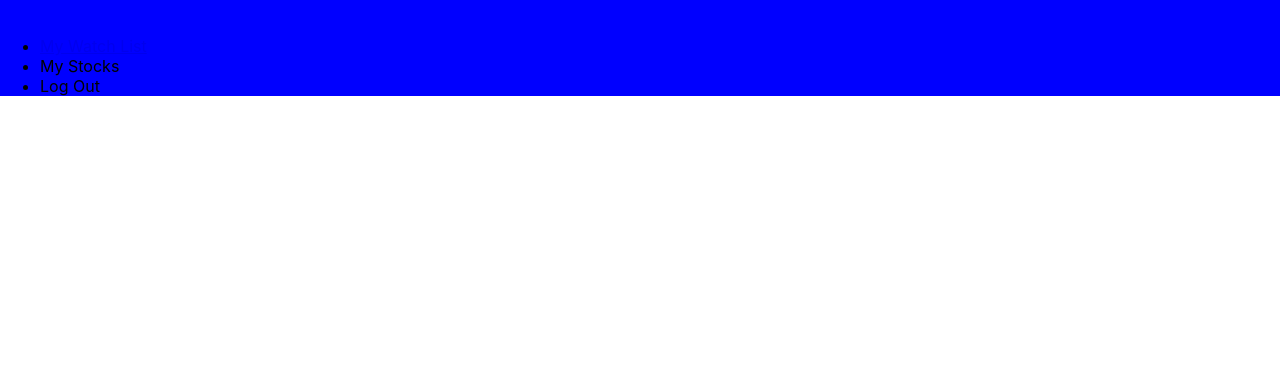
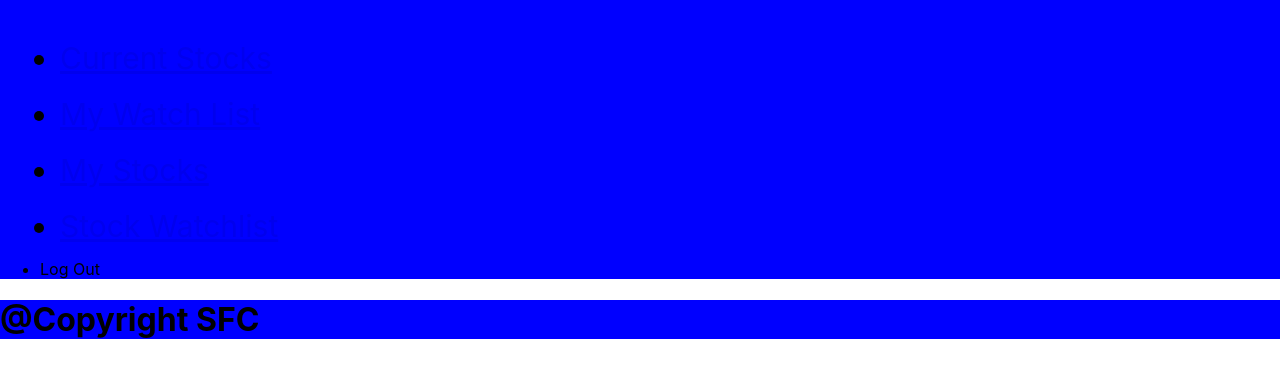
Before and after one commit to DCuadra85/project3, a React (Create React App) app in the folder projectshell/client/projectapp/: page /myInvestments in a window 1280 px wide. Shown: the top 378 px of the page. Built offline with nearby package versions, Linux system fonts and the light colour scheme.

Commit message:
navbar functionality and ability to swap to repsonsive pages

```diff
--- a/projectshell/client/projectapp/src/App.js
+++ b/projectshell/client/projectapp/src/App.js
@@ -1,6 +1,8 @@
 import './App.css';
 import { BrowserRouter as Router, Route, Switch } from "react-router-dom";
-import Home from "./pages/home"
+import Home from "./pages/home";
+import WatchList from "./pages/watchList";
+import MyInvestments from "./pages/myInvestments";
 // import axios from "axios"
 // import Card from "./Components/Card";
 // import List from "./Components/List";
@@ -9,23 +11,28 @@ import Navbar from "./Components/Navbar"
 
 
 // after successful log in
-function App(){
-    return(
+function App() {
+  return (
     <>
       <div>
         <Router>
           <Navbar />
           <Switch>
+
             <Route exact path={["/", "/home"]}>
               <Home />
+            </Route>
+
+            <Route exact path="/myInvestments">
+              <MyInvestments />
+            </Route>
+
+            <Route exact path="watchList">
+              <WatchList />
             </Route>
           </Switch>
 
         </Router>
-
-        {/* <Navbar />
-        <Jumbotron />
-        <Footer /> */}
       </div>
     </>
   );
--- a/projectshell/client/projectapp/src/Components/Footer/index.js
+++ b/projectshell/client/projectapp/src/Components/Footer/index.js
@@ -4,11 +4,9 @@ import "./style.css";
 function Footer() {
     return (
         <footer className="footer">
-<<<<<<< HEAD
-            <h1>@StocksForCocks</h1>
-=======
             <h1>@Copyright SFC</h1>
->>>>>>> 6bd20854d24991ba6500148c82c4aea27f727c9a
         </footer>
     );
 }
+
+export default Footer;
--- a/projectshell/client/projectapp/src/Components/NavBar/index.js
+++ b/projectshell/client/projectapp/src/Components/NavBar/index.js
@@ -7,10 +7,18 @@ function Navbar() {
         <nav className="nav">
             <img></img>
             <ul>
-                <li>
+                <li className="nav-item">
+                    <Link to="/home">Current Stocks</Link>
+                </li>
+                <li className="nav-item">
                     <Link to="/watchlist">My Watch List</Link>
                 </li>
-                <li>My Stocks</li>
+                <li className="nav-item">
+                    <Link to="/myinvestments">My Stocks</Link>
+                </li>
+                <li className="nav-item">
+                    <Link to="watchlist">Stock Watchlist</Link>
+                </li>
                 <li>Log Out</li>
             </ul>
         </nav>
--- a/projectshell/client/projectapp/src/Components/NavBar/style.css
+++ b/projectshell/client/projectapp/src/Components/NavBar/style.css
@@ -1,3 +1,10 @@
 .nav{
     background-color: blue;
+
 }
+
+.nav-item {
+    margin: 20px;
+    font-size: 30px;
+    margin-bottom: 15px;
+}
--- a/projectshell/client/projectapp/src/pages/home.js
+++ b/projectshell/client/projectapp/src/pages/home.js
@@ -11,7 +11,7 @@ const Home = () => {
   useEffect(() => {
     const fetchData = async () => {
       const result = await axios(
-        "http://api.marketstack.com/v1/eod?access_key=b608ad8d8dd43d4f4f352cb5e3d5d84a&symbols=AAPL",
+        "http://api.marketstack.com/v1/eod?access_key=b608ad8d8dd43d4f4f352cb5e3d5d84a&symbols=AAPL&limit=30",
       );
       console.log(result.data.data)
 
--- a/projectshell/client/projectapp/src/pages/myInvestments.js
+++ b/projectshell/client/projectapp/src/pages/myInvestments.js
@@ -0,0 +1,20 @@
+import React from "react";
+import Navbar from "../Components/Navbar";
+import Footer from "../Components/Footer";
+
+function MyInvestments(props) {
+
+
+    return (
+        <>
+
+
+
+        <Footer />
+        </>
+
+    );
+
+}
+
+export default MyInvestments;
--- a/projectshell/client/projectapp/src/pages/watchList.js
+++ b/projectshell/client/projectapp/src/pages/watchList.js
@@ -1,17 +1,21 @@
-import React, { useState, useEffect } from "react";
-import DeleteBtn from "../Components";
-import Navbar from "..Components/Navbar";
+import React from "react";
+import Navbar from "../Components/Navbar";
+import Footer from "../Components/Footer";
 
-function watchList(props) {
+function WatchList(props) {
 
 
     return (
         <>
         <Navbar />
+
+
+
+        <Footer />
         </>
 
     );
 
 }
 
-export default watchList;
+export default WatchList;
```
Also changed, not shown: projectshell/client/projectapp/package.json (+14 -0 lines), 1 other file (tests, documents, lock files or other folders). Lines whose indentation alone changed are shown as unchanged.
